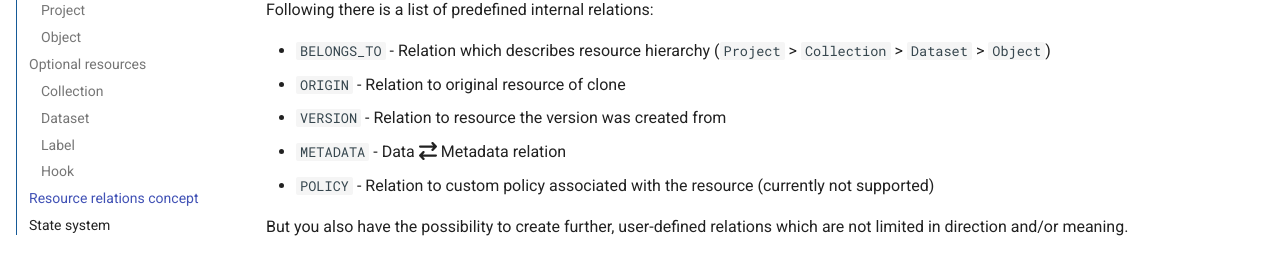
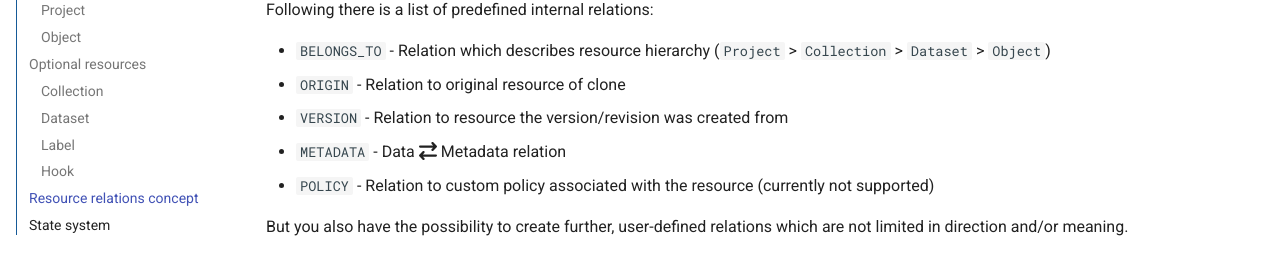
Before and after one commit to ArunaStorage/documentation, an MkDocs documentation site: the page built from docs/internal_data_structure/internal_data_structure.md, in a window 1280 px wide and 900 px high, scrolled down 1677 px. Shown: the part 152-422 px from the top of the window. Built offline with MkDocs 1.6.1 and Material for MkDocs 9.7.7, drawn with Linux system fonts in a browser that asks for light colours; comment, search, counter and statistics services are not loaded; the version menu is left out.

```diff
--- a/docs/internal_data_structure/internal_data_structure.md
+++ b/docs/internal_data_structure/internal_data_structure.md
@@ -80,7 +80,7 @@ Following there is a list of predefined internal relations:
 
 * `BELONGS_TO` - Relation which describes resource hierarchy (`Project` > `Collection` > `Dataset` > `Object`)
 * `ORIGIN` - Relation to original resource of clone
-* `VERSION` - Relation to resource the version was created from
+* `VERSION` - Relation to resource the version/revision was created from
 * `METADATA` - Data :fontawesome-solid-arrow-right-arrow-left: Metadata relation
 * `POLICY` - Relation to custom policy associated with the resource (currently not supported)
 
```
Also changed, not shown: docs/internal_data_structure/aruna_components.png, 1 other file.
